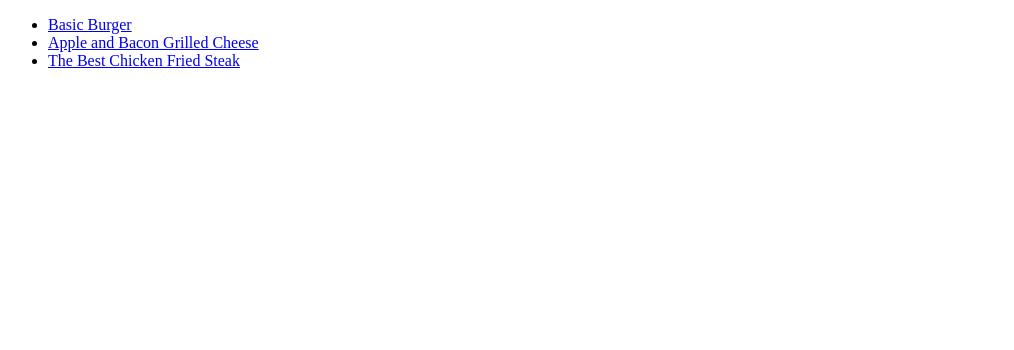
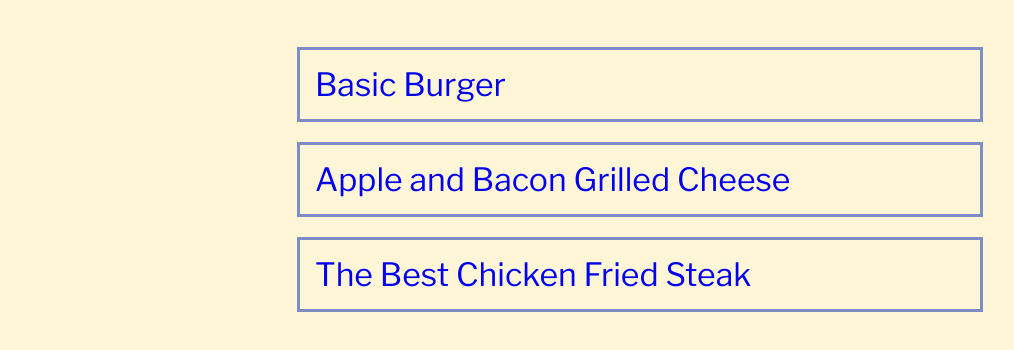
Before and after one commit to FTyumin/odin-recipes, a plain HTML site: page index.html in a window 1280 px wide. Shown: the whole page, without its empty margins (0-1014 px from the left). Drawn offline with nearby package versions, Linux system fonts and the light colour scheme.

Commit message:
Feat:add design to list on index.html

```diff
--- a/index.html
+++ b/index.html
@@ -4,9 +4,10 @@
     <meta charset="UTF-8">
     <meta name="viewport" content="width=device-width, initial-scale=1.0">
     <title>Odin Recipes</title>
+    <link rel="stylesheet" href="style.css">
 </head>
 <body>
-    <ul>
+    <ul class="menu-list">
         <li><a href="./recipes/burger.html">Basic Burger</a></li>
         <li><a href="./recipes/apple-bacon.html">Apple and Bacon Grilled Cheese</a></li>
         <li><a href="./recipes/chicken-fried-steak.html">The Best Chicken Fried Steak</a></li>
--- /dev/null
+++ b/style.css
@@ -0,0 +1,50 @@
+@import url('https://fonts.googleapis.com/css2?family=Libre+Franklin:ital,wght@0,100..900;1,100..900&display=swap');
+
+/* * {
+    outline: 2px solid red;
+} */
+
+body {
+    background-color:  #fff5d7;
+    font-family: 'Libre Franklin', sans-serif;
+}
+
+p {
+    font-size: 22px;
+}
+
+img {
+    border: 15px solid #feb300;
+}
+
+.steps  {
+    background-color: #ffaaab;
+    width: 70rem;
+}
+
+.steps li {
+    font-size: 24px;
+}
+
+/*index.html*/
+
+.menu-list {
+    display: inline;
+}
+
+.menu-list li {
+    font-size: 32px;
+    height: auto;
+    padding: 15px;
+    align-items: center;
+    justify-content: center;
+    margin: 20px auto;
+    text-decoration: none;
+    border: 3px solid #7D8CC4;
+    width: 650px;
+    list-style-type: none;
+}
+
+.menu-list li a {
+    text-decoration: none;
+}
```
Also changed, not shown: recipes/apple-bacon.html (+3 -2 lines), recipes/burger.html (+2 -1 lines), recipes/chicken-fried-steak.html (+3 -2 lines).
